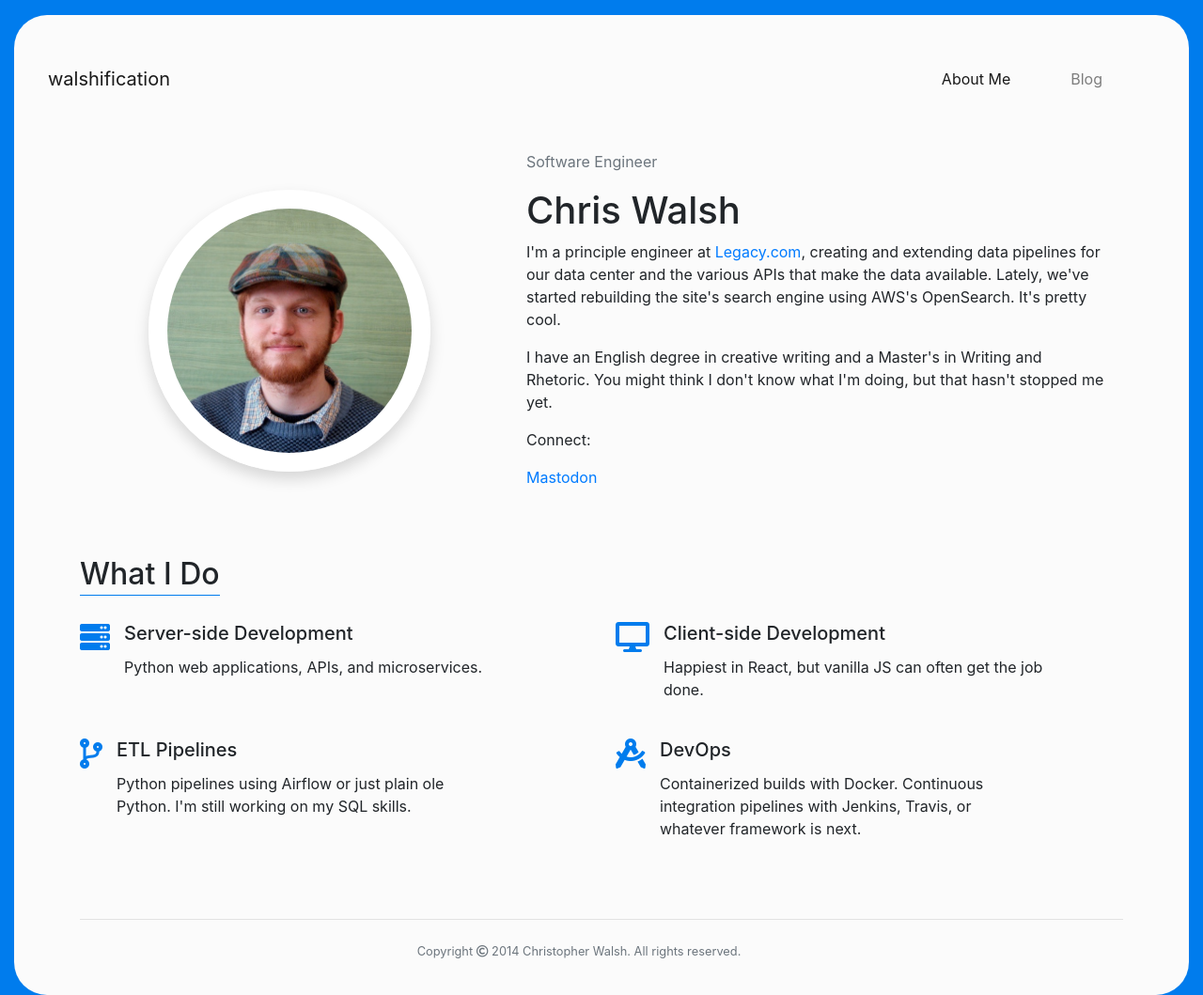
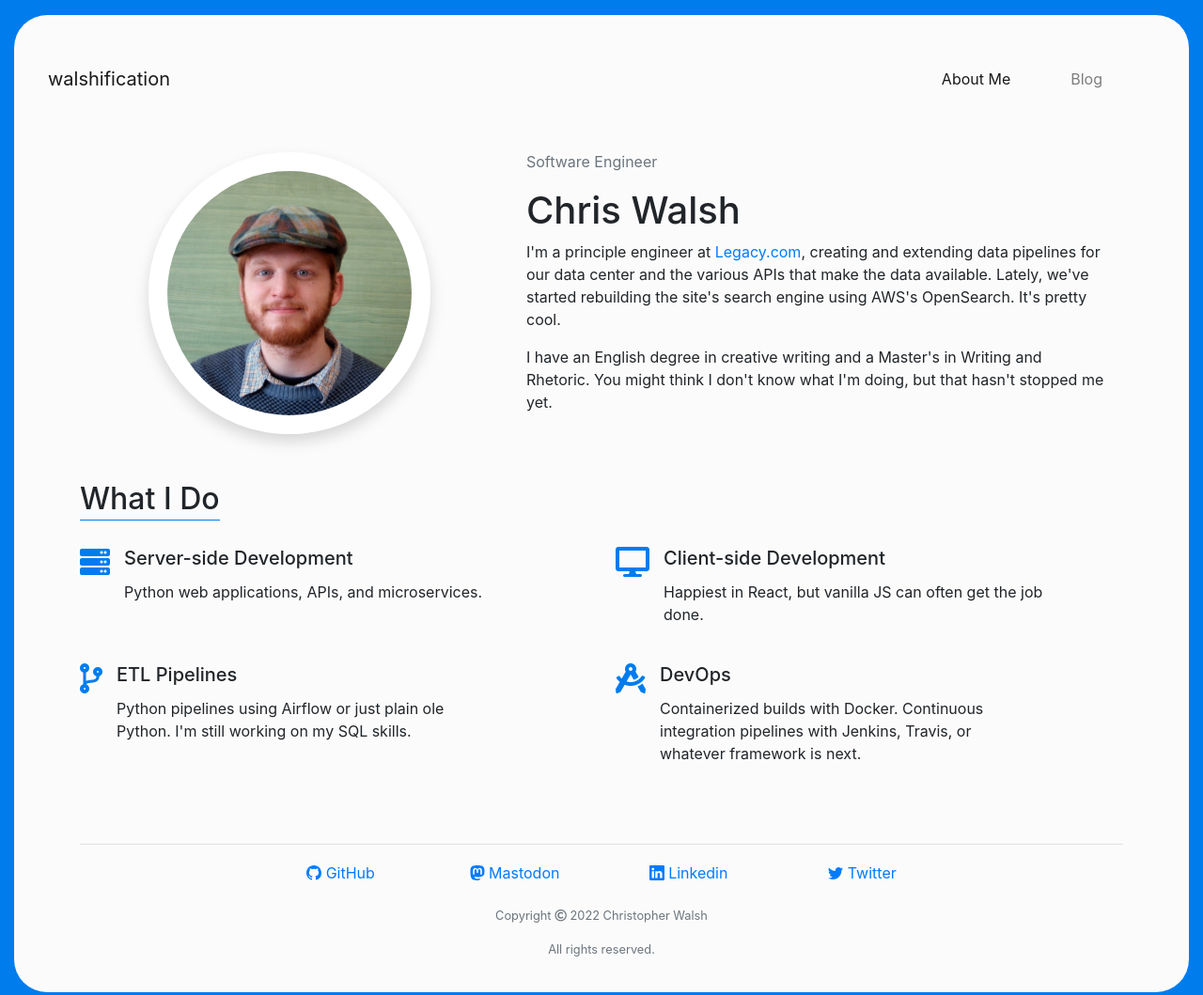
Before and after one commit to walshification/walshification.github.io, a Jekyll site: the page built from index.html, in a window 1280 px wide. Shown: the whole page at 94% size. Built offline with Jekyll 4.4.1, drawn with Linux system fonts in a browser that asks for light colours; nearby versions of some CDN libraries.

Commit message:
Add social media icons

```diff
--- a/_includes/footer.html
+++ b/_includes/footer.html
@@ -1,10 +1,31 @@
 <div class="container pt-5">
 	<hr />
-	<footer class="d-flex justify-content-center">
-		<div class="copyrights align-items-end flex-column pt-1 pr-5 pb-3">
-			<small class="text-muted">
-				Copyright <i class="far fa-copyright"></i> 2014 Christopher Walsh. All rights reserved.
-			</small>
-		</div>
+	<footer>
+		<row>
+			<div class="d-flex justify-content-center flex-wrap">
+				{% for social in site.data.social-media %}
+				<div class="col-6 col-sm-2 text-center pb-2">
+					<a
+						rel="me"
+						href="{{ social.url }}"
+						target="_blank"
+						rel="noreferrer noopener"
+					>
+						<!-- <img src="/assets/icons/{{ social.svg }}" /> -->
+						{% include social-media-icons/{{ social.svg }} %}
+						<span class="align-text-top">{{ social.title }}</span>
+					</a>
+				</div>
+				{% endfor %}
+			</div>
+		</row>
+		<row>
+			<div class="copyrights align-items-end flex-column pt-3">
+				<small class="text-muted">
+					<p class="text-center">Copyright <i class="far fa-copyright"></i> 2022 Christopher Walsh</p>
+					<p class="text-center">All rights reserved.</p>
+				</small>
+			</div>
+		</row>
 	</footer>
 </div>
--- a/index.html
+++ b/index.html
@@ -26,18 +26,6 @@ layout: default
           I have an English degree in creative writing and a Master's in Writing and Rhetoric.
           You might think I don't know what I'm doing, but that hasn't stopped me yet.
         </p>
-        <p>Connect:</p>
-        <div class="social-media-links">
-          <!-- <i class="fa-brands fa-mastodon"></i> -->
-          <a
-            rel="me"
-            href="https://mastodon.social/@walshification"
-            target="_blank"
-            rel="noreferrer noopener"
-          >
-            Mastodon
-          </a>
-        </div>
       </div>
       <div class="mt-4">
         <!-- <button
```
Also changed, not shown: _data/social-media.yml (added, +16 -0 lines), _includes/social-media-icons/github.svg (added), _includes/social-media-icons/linkedin.svg (added), _includes/social-media-icons/mastodon.svg (added), _includes/social-media-icons/twitter.svg (added).
